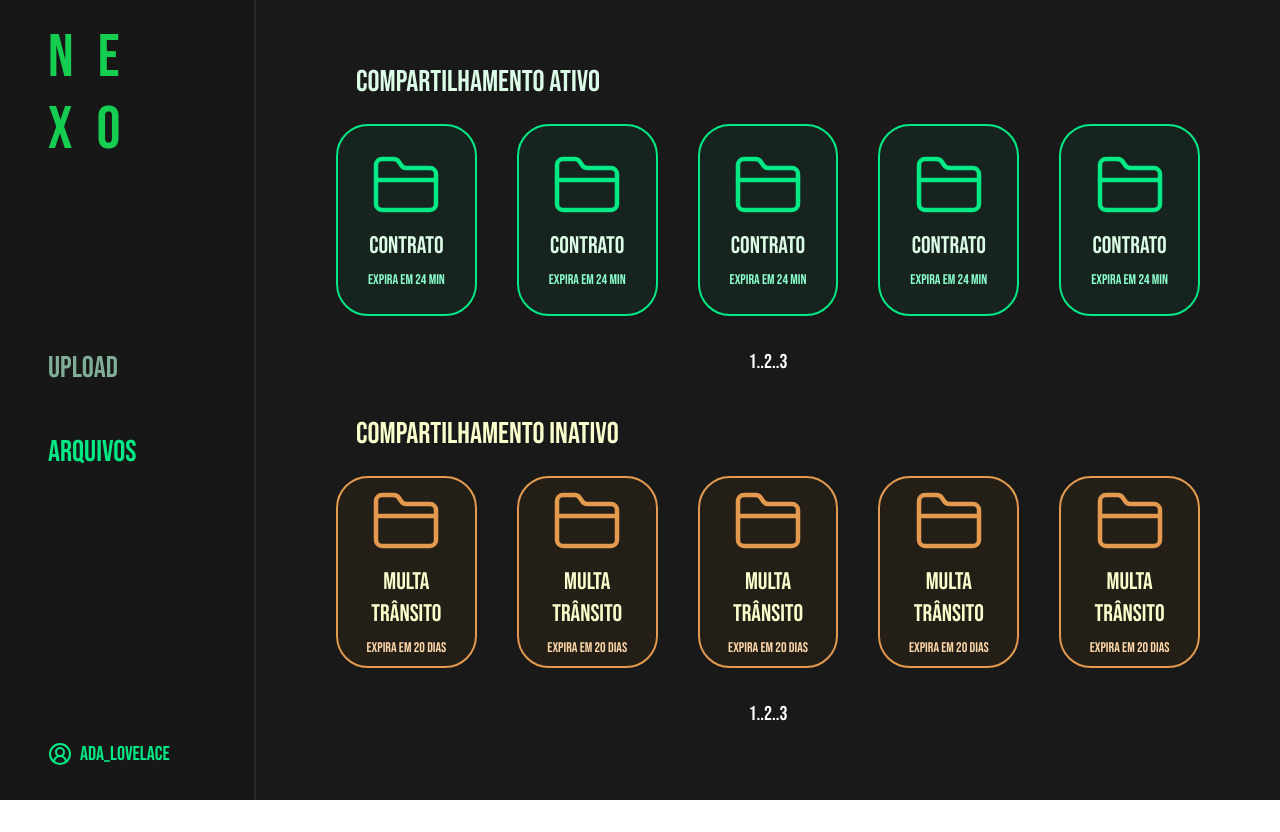
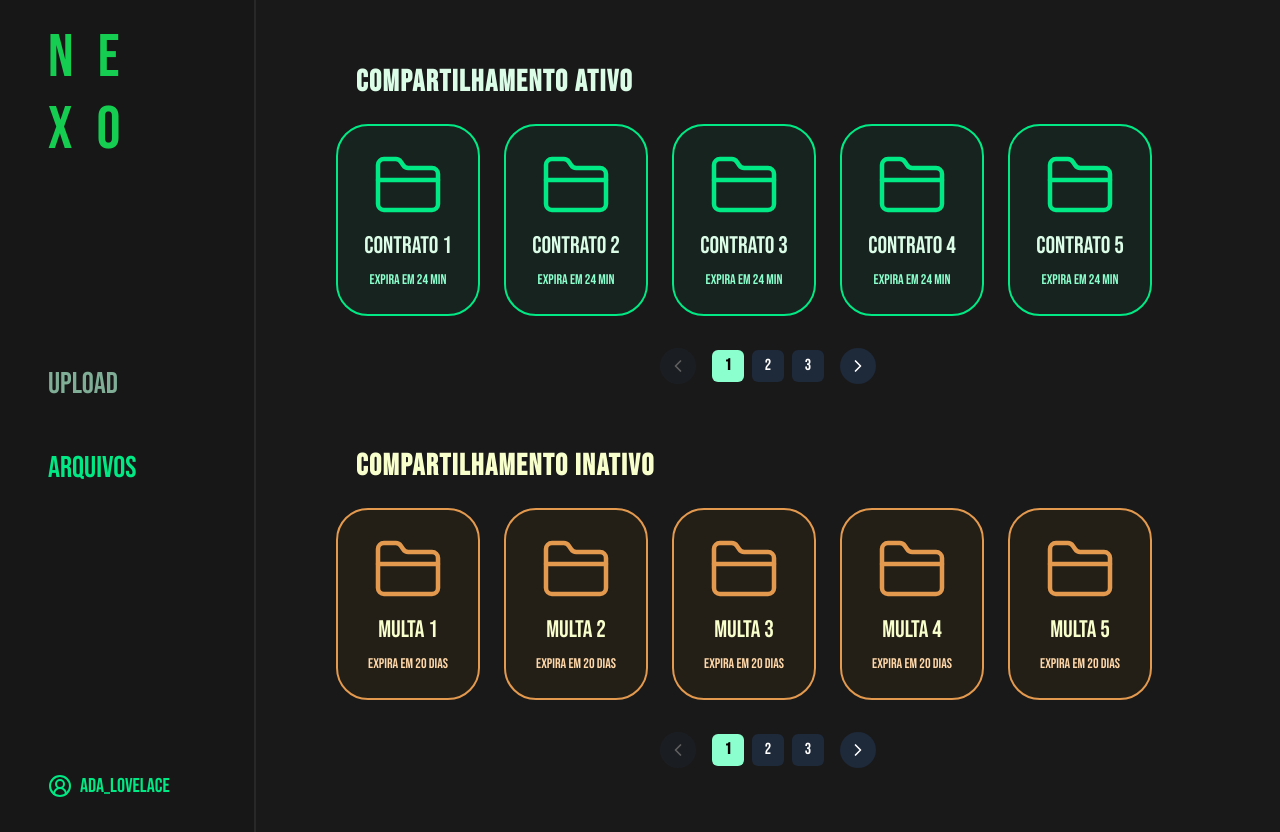
Before and after one commit to VorAd2/nexo-link-manager, a Next.js app in the folder frontend/: page /menu/files in a window 1280 px wide. Before the commit the page ends 800 px from the top, so only its background shows below. Built offline with nearby package versions, Linux system fonts and the light colour scheme.

Commit message:
Paginação de FileCards em menu/files/page.tsx

```diff
--- a/frontend/src/app/menu/files/page.tsx
+++ b/frontend/src/app/menu/files/page.tsx
@@ -1,97 +1,140 @@
 'use client'
-//window so existe no lado do client
 
 import { useEffect, useState } from "react"
 import FileCard from "@/components/FileCard"
 import FileModal from "@/components/FileModal"
+import { ChevronLeft, ChevronRight } from "lucide-react"
+
+interface FileData {
+    nome: string;
+    expiração: string;
+    criador: string;
+}
 
 export default function FilesPage() {
-    const [length, setLength] = useState(2)
+    const [itemsPerPage, setItemsPerPage] = useState(2)
+    const [currentPageActive, setCurrentPageActive] = useState(1)
+    const [currentPageExpired, setCurrentPageExpired] = useState(1)
     const [currentFileData, setCurrentFileData] = useState<FileData | undefined>()
     const [isFileModalOpen, setFileModalOpen] = useState(false)
 
-    const activeList = Array.from({ length: length }).map((_, i) =>
-        <FileCard
-    key={i}
-    variant="active"
-    label="Contrato"
-    expiration="Expira em 24 min"
-    onClick={() => {setCurrentFileData({
-        'nome': 'nome do arquivo',
-        'expiração': '1 hora e 5 minutos',
-        'criador': 'LOUIS VITÃO'
-    });setFileModalOpen(true)}}
-    />
-    )
-    const expiredList = Array.from({ length: length }).map((_, i) =>
-        <FileCard
-    key={i}
-    variant="expired"
-    label="Multa trânsito"
-    expiration="Expira em 20 dias"
-    onClick={() => {setCurrentFileData({
-        nome: 'nome do arquivo',
-        expiração: '1 hora e 5 minutos',
-        criador: 'Louis Vitão'
-    });setFileModalOpen(true)}}
-    />
-    )
+    const allActiveFiles = Array.from({ length: 15 }, (_, i) => ({ id: i, label: `Contrato ${i + 1}`, variant: 'active' as const }));
+    const allExpiredFiles = Array.from({ length: 12 }, (_, i) => ({ id: i, label: `Multa ${i + 1}`, variant: 'expired' as const }));
+    const totalPagesActive = Math.ceil(allActiveFiles.length / itemsPerPage)
+    const totalPagesExpired = Math.ceil(allExpiredFiles.length / itemsPerPage)
+    const paginate = (data: any[], currentPage: number) => {
+        const startIndex = (currentPage - 1) * itemsPerPage
+        return data.slice(startIndex, startIndex + itemsPerPage)
+    }
 
     useEffect(() => {
         function handleResize() {
-            if (window.innerWidth < 500) setLength(2)
-            else if (window.innerWidth < 1000) setLength(3)
-            else if (window.innerWidth < 1200) setLength(4)
-            else if (window.innerWidth < 1920) setLength(5)
-            else return setLength(6)
+            if (window.innerWidth < 500) setItemsPerPage(2)
+            else if (window.innerWidth < 1000) setItemsPerPage(3)
+            else if (window.innerWidth < 1200) setItemsPerPage(4)
+            else if (window.innerWidth < 1920) setItemsPerPage(5)
+            else setItemsPerPage(6)
         }
         handleResize()
         window.addEventListener('resize', handleResize)
         return () => window.removeEventListener("resize", handleResize)
     }, [])
 
+    const PaginationControls = ({ current, total, setPage }: { current: number, total: number, setPage: (p: number) => void }) => (
+        <div className="flex justify-center items-center mt-8 space-x-4">
+            <button
+                onClick={() => setPage(Math.max(current - 1, 1))}
+                disabled={current === 1}
+                className="p-2 rounded-full bg-gray-800 text-white disabled:opacity-30 hover:bg-gray-700 transition"
+            >
+                <ChevronLeft size={20} />
+            </button>
+            <div className="flex space-x-2">
+                {Array.from({ length: total }).map((_, i) => (
+                    <button
+                        key={i}
+                        onClick={() => setPage(i + 1)}
+                        className={`w-8 h-8 rounded-md flex items-center justify-center transition ${current === i + 1 ? 'bg-green-200 text-black font-bold' : 'bg-gray-800 text-white hover:bg-gray-700'
+                            }`}
+                    >
+                        {i + 1}
+                    </button>
+                ))}
+            </div>
+            <button
+                onClick={() => setPage(Math.min(current + 1, total))}
+                disabled={current === total}
+                className="p-2 rounded-full bg-gray-800 text-white disabled:opacity-30 hover:bg-gray-700 transition"
+            >
+                <ChevronRight size={20} />
+            </button>
+        </div>
+    )
+
     return (
         <div className="flex flex-1">
-            <div className="
-                grid grid-cols-1 w-full
-                py-8 px-12 xl:py-16 xl:px-20
-            ">
+            <div className="grid grid-cols-1 w-full py-8 px-12 xl:py-16 xl:px-20">
                 <section>
-                    <h1 className="
-                    text-green-100 text-2xl sm:text-3xl
-                    ml-2 mb-4 xl:ml-5 xl:mb-6
-                    ">COMPARTILHAMENTO ATIVO</h1>
-                    <div className="
-                        flex flex-row space-x-10
-                        ml-1 xl:ml-0
-                    "
-                    >
-                        {activeList}
+                    <h1 className="text-green-100 text-2xl sm:text-3xl ml-2 mb-4 xl:ml-5 xl:mb-6 uppercase tracking-wider font-bold">
+                        Compartilhamento Ativo
+                    </h1>
+                    <div className="flex flex-row space-x-6 ml-1 xl:ml-0 overflow-hidden">
+                        {paginate(allActiveFiles, currentPageActive).map((file) => (
+                            <FileCard
+                                key={file.id}
+                                variant="active"
+                                label={file.label}
+                                expiration="Expira em 24 min"
+                                onClick={() => {
+                                    setCurrentFileData({
+                                        nome: file.label,
+                                        expiração: '1 hora e 5 minutos',
+                                        criador: 'LOUIS VITÃO'
+                                    });
+                                    setFileModalOpen(true)
+                                }}
+                            />
+                        ))}
                     </div>
-                    <div className="
-                        flex justify-center items-center
-                        mt-8 PAGINATION
-                    "
-                    >
-                        <span className="text-white text-xl">1..2..3</span>
+                    {totalPagesActive > 1 && (
+                        <PaginationControls
+                            current={currentPageActive}
+                            total={totalPagesActive}
+                            setPage={setCurrentPageActive}
+                        />
+                    )}
+                </section>
+                <section className="mt-16">
+                    <h1 className="text-orange-100 text-2xl sm:text-3xl ml-2 mb-4 xl:ml-5 xl:mb-6 uppercase tracking-wider font-bold">
+                        Compartilhamento Inativo
+                    </h1>
+                    <div className="flex flex-row space-x-6 ml-1 xl:ml-0">
+                        {paginate(allExpiredFiles, currentPageExpired).map((file) => (
+                            <FileCard
+                                key={file.id}
+                                variant="expired"
+                                label={file.label}
+                                expiration="Expira em 20 dias"
+                                onClick={() => {
+                                    setCurrentFileData({
+                                        nome: file.label,
+                                        expiração: 'Expirado',
+                                        criador: 'Louis Vitão'
+                                    });
+                                    setFileModalOpen(true)
+                                }}
+                            />
+                        ))}
                     </div>
+                    {totalPagesExpired > 1 && (
+                        <PaginationControls
+                            current={currentPageExpired}
+                            total={totalPagesExpired}
+                            setPage={setCurrentPageExpired}
+                        />
+                    )}
                 </section>
-                <section className="mt-8">
-                    <h1 className="
-                    text-orange-100 text-2xl sm:text-3xl
-                    ml-2 mb-4 xl:ml-5 xl:mb-6
-                    ">COMPARTILHAMENTO INATIVO</h1>
-                    <div className="
-                    flex flex-row space-x-10
-                    ml-1 xl:ml-0
-                    ">
-                        {expiredList}
-                    </div>
-                    <div className="flex justify-center items-center mt-8 PAGINATION">
-                        <span className="text-white text-xl">1..2..3</span>
-                    </div>
-                </section>
-                {isFileModalOpen && <FileModal data={currentFileData} onClose={() => {setFileModalOpen(false)}}/>}
+                {isFileModalOpen && <FileModal data={currentFileData} onClose={() => setFileModalOpen(false)} />}
             </div>
         </div>
     )
```
